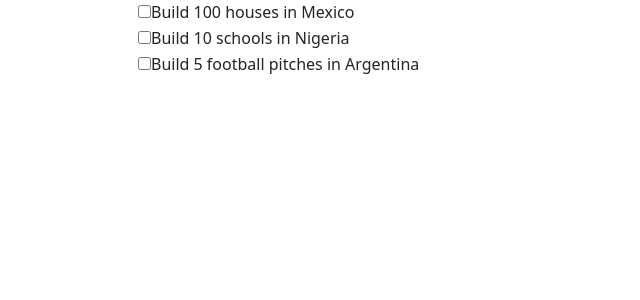
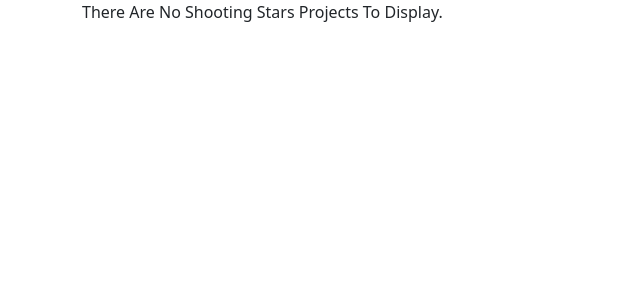
Before and after one commit to AmilaDeAlwis/shooting-stars, an Angular app: page / in a window 1280 px wide. Shown: the top 300 px of the page, without its empty margins (0-640 px from the left). Built offline with nearby package versions, Linux system fonts and the light colour scheme.

Commit message:
logic added to display items or display no items

```diff
--- a/src/app/app.component.html
+++ b/src/app/app.component.html
@@ -1,11 +1,17 @@
 <div class="container">
+  <div *ngIf="items.length == 0; else showItems">
+    There Are No Shooting Stars Projects To Display.
+  </div>
+
+  <ng-template #showItems>
     <ul class="wish-list">
       <li *ngFor="let item of items">
         <div class="form-check">
           <label class="form-check-label">
-          <input type="checkbox" class="checkbox">{{item.wishText}}
+            <input type="checkbox" class="checkbox" />{{ item.wishText }}
           </label>
         </div>
       </li>
     </ul>
+  </ng-template>
 </div>
--- a/src/app/app.component.ts
+++ b/src/app/app.component.ts
@@ -7,10 +7,10 @@ import { WishItem } from 'src/shared/models/wishItem';
   styleUrls: ['./app.component.css']
 })
 export class AppComponent {
-  items = [
-    new WishItem('Build 100 houses in Mexico'),
-    new WishItem('Build 10 schools in Nigeria'),
-    new WishItem('Build 5 football pitches in Argentina')
+  items : WishItem[] = [
+    // new WishItem('Build 100 houses in Mexico'),
+    // new WishItem('Build 10 schools in Nigeria'),
+    // new WishItem('Build 5 football pitches in Argentina')
   ];
   title = 'Shooting Stars';
 }
```
Lines whose indentation alone changed are shown as unchanged.
